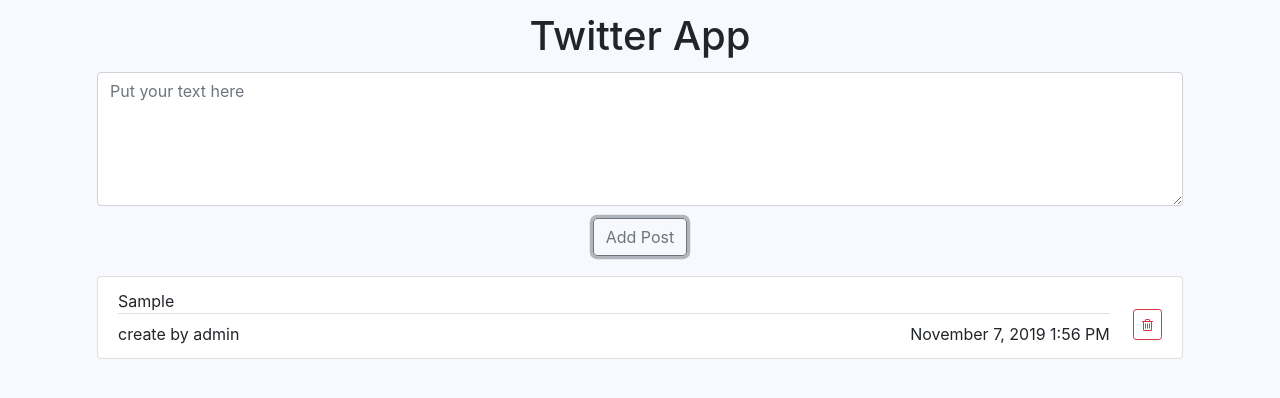
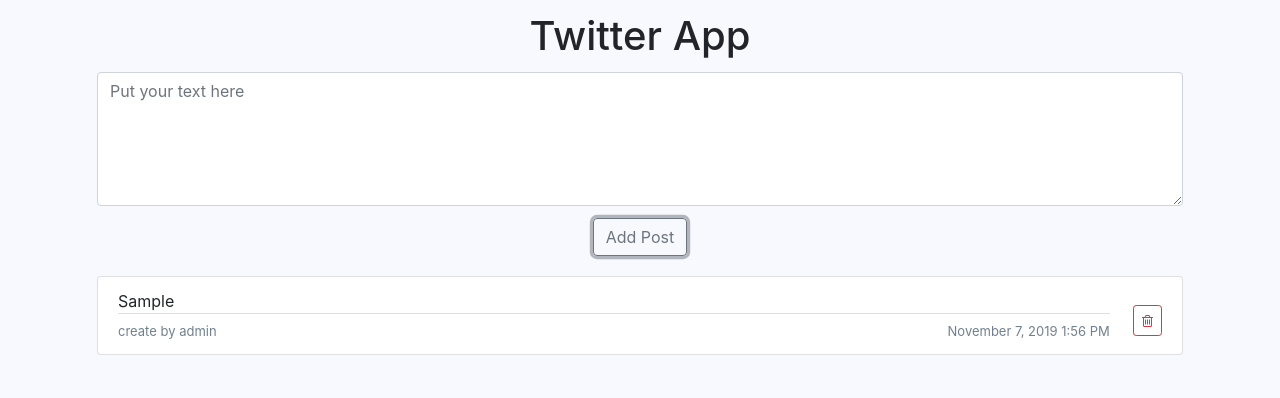
Before and after one commit to RysinStas/react_app, a React (Create React App) app in the folder twitter/: page / in a window 1280 px wide. Both pictures are taken after typing "Sample" into the empty fields and a click on the button "Add Post". Shown: the top 398 px of the page. Built offline with nearby package versions, Linux system fonts and the light colour scheme.

Commit message:
TwitterApp v1.01

```diff
--- a/twitter/public/index.css
+++ b/twitter/public/index.css
@@ -1,5 +1,5 @@
 body {
-    background-color: ghostwhite;
+    background-color: #f8f8ff;
 }
 
 #root {
--- a/twitter/src/components/Post/Post.css
+++ b/twitter/src/components/Post/Post.css
@@ -8,8 +8,10 @@
     max-height: 500px;
 }
 .post-info {
-    padding-top: 0.5em;
-    border-top: 1px solid rgba(0,0,0,.125);
+    padding-top: 0.5rem;
+    border-top: 1px solid rgba(0, 0, 0, 0.125);
+    font-size: small;
+    color: #708090;
 }
 .post-info-user {
     width: 50%;
```
Also changed, not shown: twitter/src/components/AppHeader/AppHeader.css (deleted).
